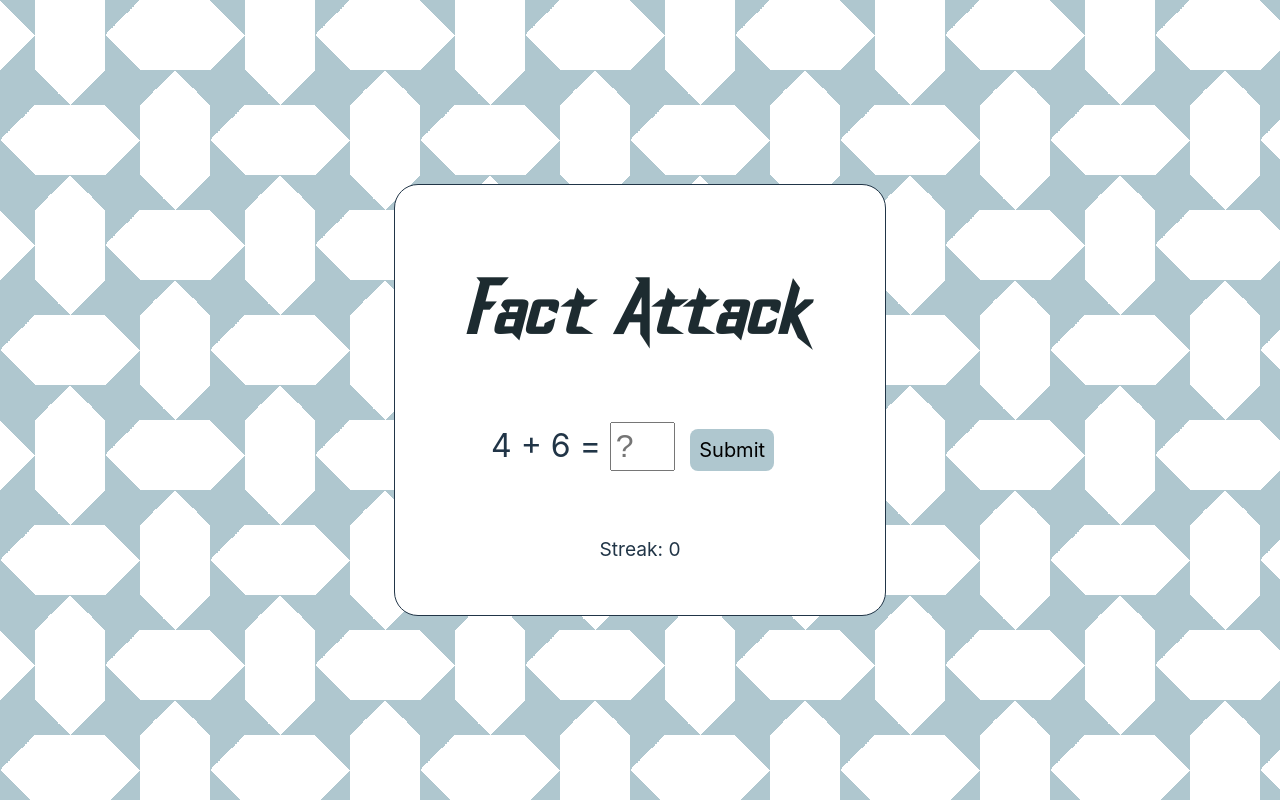
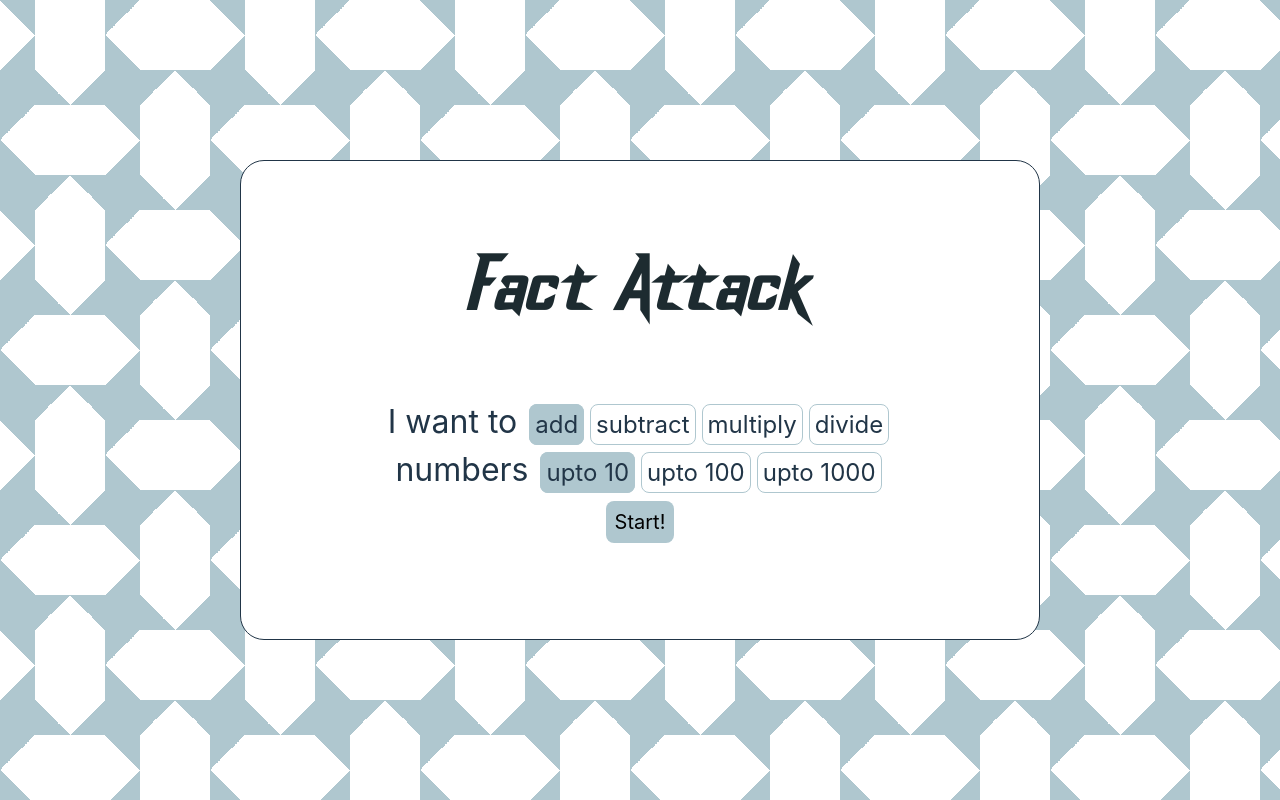
Before and after one commit to rama/math, a React (Vite) app: page / in a window 1280 px wide. Built offline with nearby package versions, Linux system fonts and the light colour scheme.

Commit message:
split quiz into own component and show quiz if game started else show config, handle other operations when checking answer

```diff
--- a/src/App.tsx
+++ b/src/App.tsx
@@ -1,48 +1,24 @@
 import { useState } from "react";
 import "./App.css";
+import Config from "./components/Config";
+import Quiz from "./components/Quiz";
 
 function App() {
-  const [answer, setAnswer] = useState("");
-  const [num1, setNum1] = useState(Math.floor(Math.random() * 10));
-  const [num2, setNum2] = useState(Math.floor(Math.random() * 10));
-  const [streak, setStreak] = useState(0);
-  function handleChange(e: React.ChangeEvent<HTMLInputElement>) {
-    const value = e.target.value;
-    if (value === "" || /^\d+$/.test(value)) {
-      setAnswer(value);
-    }
-  }
-  const generateNewQuestion = () => {
-    setNum1(Math.floor(Math.random() * 10));
-    setNum2(Math.floor(Math.random() * 10));
-    setAnswer("");
-  };
-  function checkAnswer(e: React.FormEvent<HTMLFormElement>) {
-    e.preventDefault();
-    const userAnswer = parseInt(answer, 10);
-    if (userAnswer == num1 + num2) {
-      setStreak(streak + 1);
-    } else {
-      setStreak(0);
-    }
-    generateNewQuestion();
-  }
+  const [quizStarted, setQuizStarted] = useState(false);
+  const [config, setConfig] = useState({ operation: "+", maxNumber: 10 });
   return (
     <>
       <h1>Fact Attack</h1>
-      <form className="card" onSubmit={checkAnswer}>
-        <label>
-          {num1} + {num2} ={" "}
-          <input
-            inputMode="numeric"
-            value={answer}
-            onChange={handleChange}
-            placeholder="?"
-          />
-        </label>
-        <button type="submit">Submit</button>
-      </form>
-      <p>Streak: {streak}</p>
+      {quizStarted ? (
+        <Quiz config={config} />
+      ) : (
+        <Config
+          onStart={(selectedConfig) => {
+            setConfig(selectedConfig);
+            setQuizStarted(true);
+          }}
+        />
+      )}
     </>
   );
 }
--- /dev/null
+++ b/src/components/Quiz.tsx
@@ -0,0 +1,65 @@
+import { useState } from "react";
+
+function Quiz({ config }) {
+  const { operation, maxNumber } = config;
+  const [answer, setAnswer] = useState("");
+  const [num1, setNum1] = useState(Math.floor(Math.random() * maxNumber));
+  const [num2, setNum2] = useState(Math.floor(Math.random() * maxNumber));
+  const [streak, setStreak] = useState(0);
+  function handleChange(e: React.ChangeEvent<HTMLInputElement>) {
+    const value = e.target.value;
+    if (value === "" || /^\d+$/.test(value)) {
+      setAnswer(value);
+    }
+  }
+  const generateNewQuestion = () => {
+    setNum1(Math.floor(Math.random() * maxNumber));
+    setNum2(Math.floor(Math.random() * maxNumber));
+    setAnswer("");
+  };
+  function checkAnswer(e: React.FormEvent<HTMLFormElement>) {
+    e.preventDefault();
+    const userAnswer = Number(answer);
+    let correctAnswer;
+
+    switch (operation) {
+      case "+":
+        correctAnswer = num1 + num2;
+        break;
+      case "-":
+        correctAnswer = num1 - num2;
+        break;
+      case "x":
+        correctAnswer = num1 * num2;
+        break;
+      case "/":
+        correctAnswer = num1 / num2;
+        break;
+    }
+
+    if (userAnswer === correctAnswer) {
+      setStreak(streak + 1);
+    } else {
+      setStreak(0);
+    }
+    generateNewQuestion();
+  }
+  return (
+    <>
+      <form className="card" onSubmit={checkAnswer}>
+        <label>
+          {num1} {operation} {num2} ={" "}
+          <input
+            inputMode="numeric"
+            value={answer}
+            onChange={handleChange}
+            placeholder="?"
+          />
+        </label>
+        <button type="submit">Submit</button>
+      </form>
+      <p>Streak: {streak}</p>
+    </>
+  );
+}
+export default Quiz;
```
